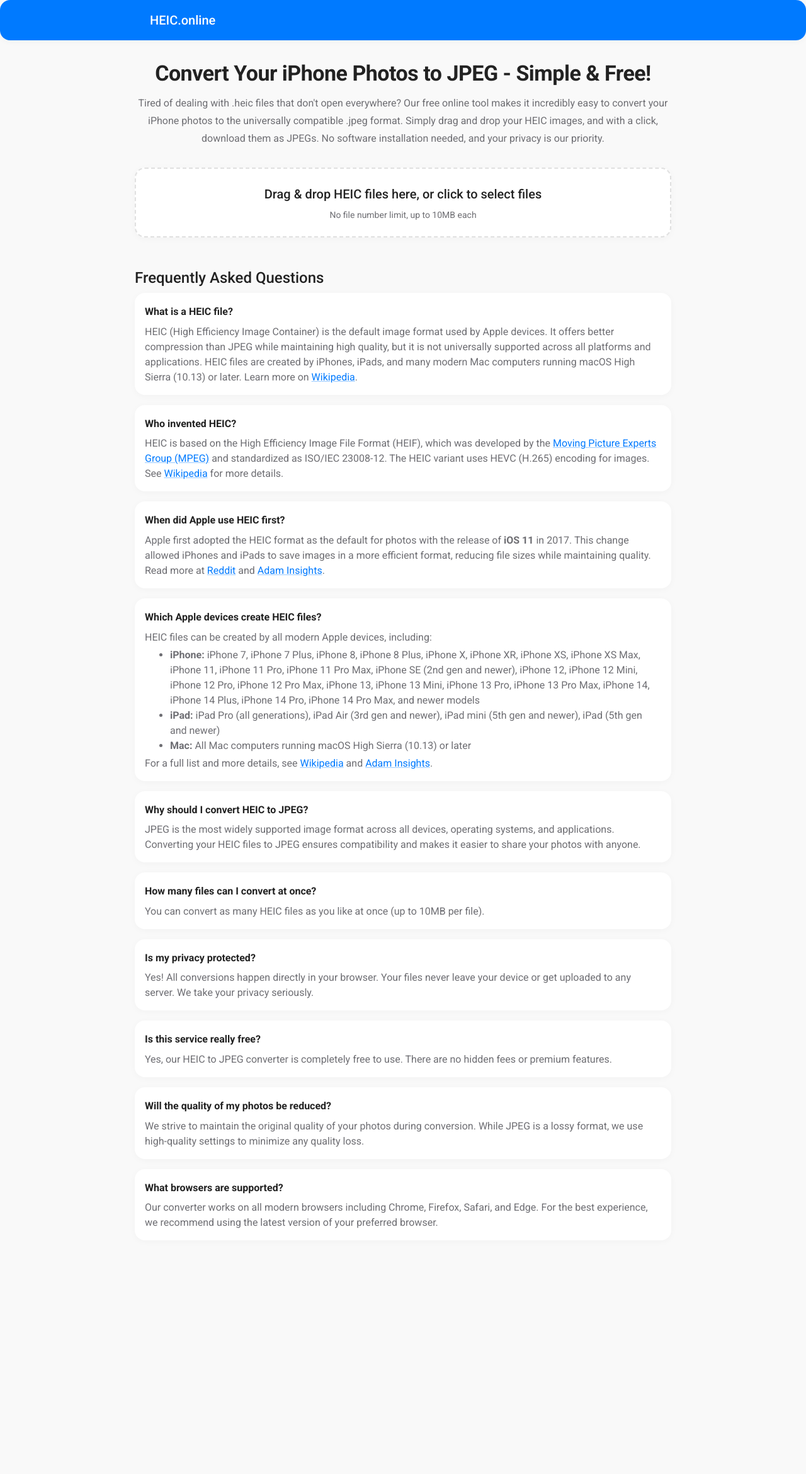
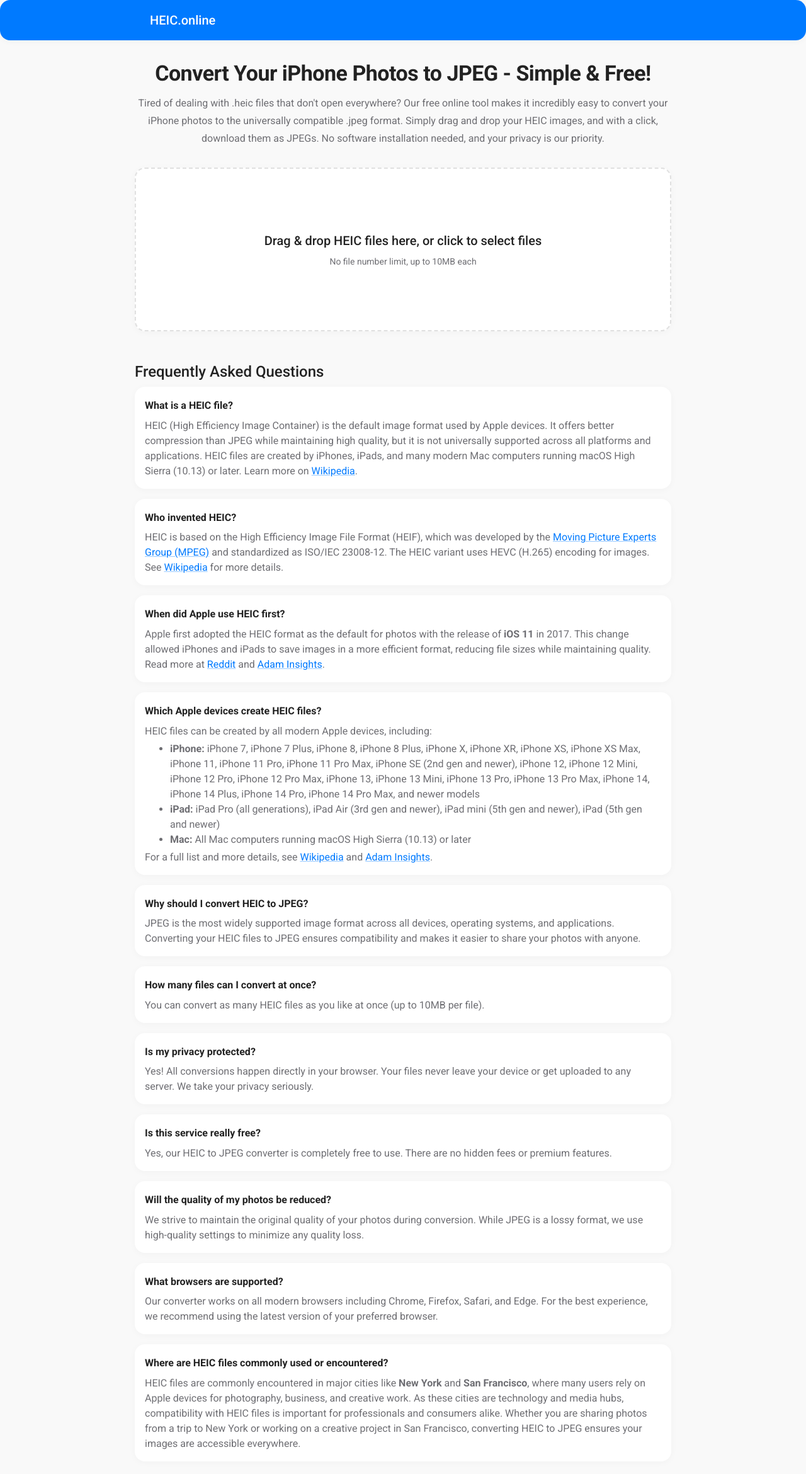
Before and after one commit to BilkoBibitkov/bilkobibitkov.github.io, a React (Create React App) app: page / in a window 1280 px wide. Shown: the top 2340 px of the page at 63% size. Before the commit the page ends 2001 px from the top, so only its background shows below. Built offline with nearby package versions, Linux system fonts and the light colour scheme.

Commit message:
feat: enlarge dropzone area and add FAQ with New York and San Francisco for SEO

```diff
--- a/src/App.tsx
+++ b/src/App.tsx
@@ -172,6 +172,11 @@ function App() {
               backgroundColor: isDragActive ? 'action.hover' : 'background.paper',
               border: '2px dashed',
               borderColor: isDragActive ? 'primary.main' : 'divider',
+              minHeight: 180,
+              height: { xs: 180, sm: 220, md: 260 },
+              display: 'flex',
+              flexDirection: 'column',
+              justifyContent: 'center',
             }}
           >
             <input {...getInputProps()} />
--- a/src/components/FAQ.tsx
+++ b/src/components/FAQ.tsx
@@ -59,6 +59,11 @@ const faqItems = [
     answer:
       'Our converter works on all modern browsers including Chrome, Firefox, Safari, and Edge. For the best experience, we recommend using the latest version of your preferred browser.',
   },
+  {
+    question: 'Where are HEIC files commonly used or encountered?',
+    answer:
+      <>HEIC files are commonly encountered in major cities like <b>New York</b> and <b>San Francisco</b>, where many users rely on Apple devices for photography, business, and creative work. As these cities are technology and media hubs, compatibility with HEIC files is important for professionals and consumers alike. Whether you are sharing photos from a trip to New York or working on a creative project in San Francisco, converting HEIC to JPEG ensures your images are accessible everywhere.</>,
+  },
 ];
 
 const FAQ: React.FC = () => {
```
